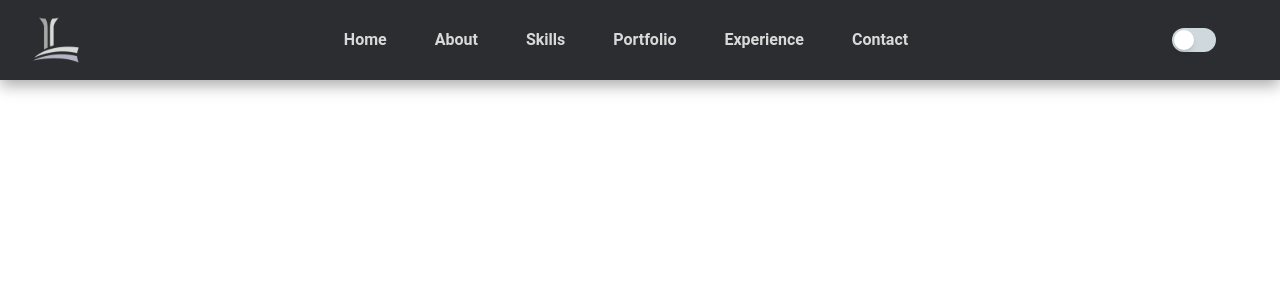
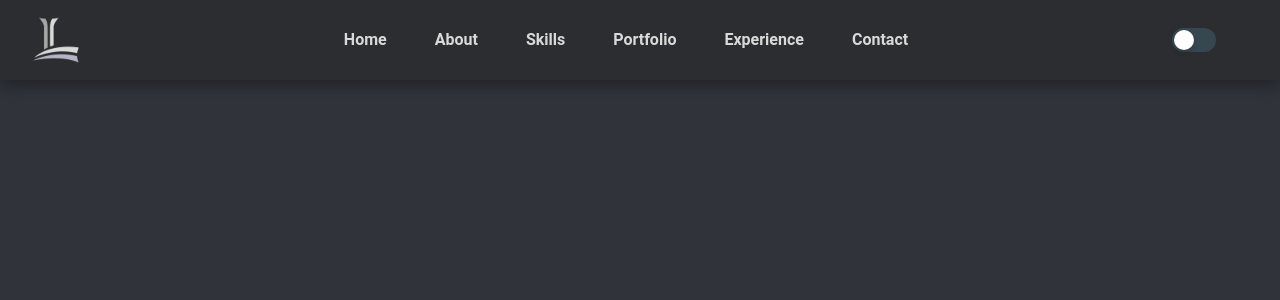
Before and after one commit to LokeshSr03/Lokesh-Portfolio, a React (Vite) app in the folder Lokesh-Portfolio/: page / in a window 1280 px wide. Shown: the top 300 px of the page. Built offline with nearby package versions, Linux system fonts and the light colour scheme.

Commit message:
Dark mode logic added

```diff
--- a/Lokesh-Portfolio/src/components/Header.jsx
+++ b/Lokesh-Portfolio/src/components/Header.jsx
@@ -1,9 +1,20 @@
 import React from "react";
 import { Switch } from "@material-tailwind/react";
-import { FontAwesomeIcon } from "@fortawesome/react-fontawesome";
-import { faMoon } from "@fortawesome/free-regular-svg-icons/faMoon";
+import { useState, useEffect } from "react";
 
 function Header() {
+  const [DarkMode, SetDarkMode] = useState(() => {
+    const darkLocal = localStorage.getItem("DarkMode");
+    return darkLocal ? JSON.parse(darkLocal) : true;
+  });
+
+  const handleDark = () => {
+    SetDarkMode(!DarkMode);
+  };
+  useEffect(() => {
+    document.body.className = DarkMode ? "dark" : "light";
+    localStorage.setItem("DarkMode", JSON.stringify(DarkMode));
+  }, [DarkMode]);
   return (
     <div className="flex justify-between items-center px-8 pr-16 bg-header-black shadow-high-shadow">
       <div className="py-4">
@@ -34,13 +45,14 @@ function Header() {
       <Switch
         id="custom-switch-component"
         ripple={false}
-        className="h-full w-full checked:bg-[#2ec946]"
+        className="h-full w-full bg-[#37474f] checked:bg-[#D9D9D9]"
         containerProps={{
           className: "w-11 h-6",
         }}
         circleProps={{
           className: "before:hidden left-0.5 border-none",
         }}
+        onClick={handleDark}
       />
     </div>
   );
--- a/Lokesh-Portfolio/src/index.css
+++ b/Lokesh-Portfolio/src/index.css
@@ -5,3 +5,12 @@
 .flex-all {
   @apply flex items-center;
 }
+
+/* Dark mode  */
+
+.dark {
+  background-color: #31333b;
+}
+.light {
+  background-color: #d9d9d9;
+}
```
